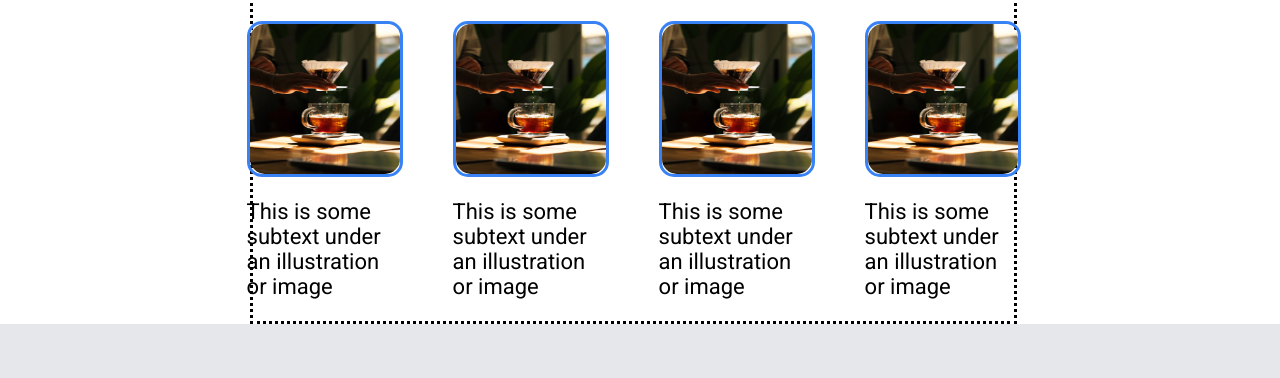
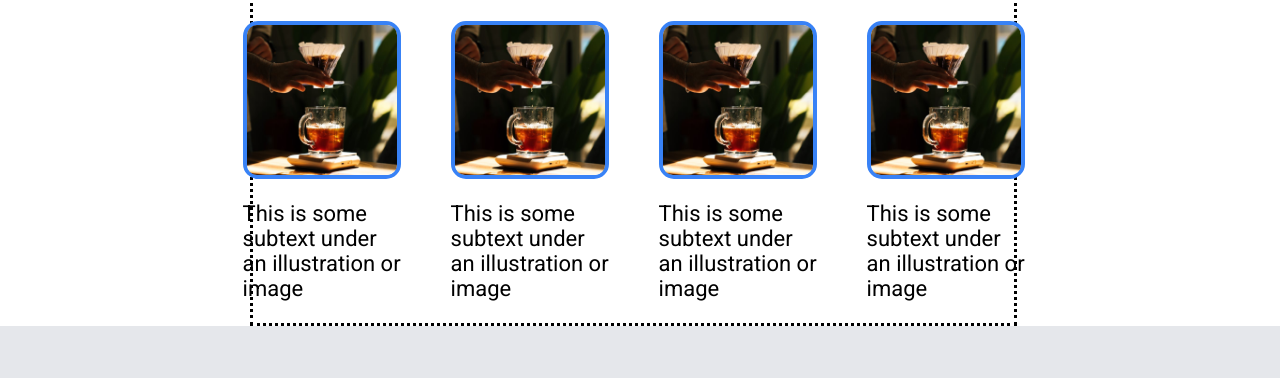
Before and after one commit to OskarSundelin/Odin_Landing_Page, a plain HTML site: page index.html in a window 1280 px wide. Shown: the part 422-800 px from the top of the page. Drawn offline with Linux system fonts and the light colour scheme.

Commit message:
adjust image positioning in box border

```diff
--- a/style.css
+++ b/style.css
@@ -113,16 +113,17 @@ button {
 }
 
 .itemImage {
-	border: 3px solid #3882F6;
+	border: 4px solid #3882F6;
 	border-radius: 15px;
 	width: 150px;
 	height: 150px;
 }
 
 .itemImage img {
-	width: 150px;
-	height: 150px;
-	border-radius: 15px;
+	width: 100%;
+	height: 100%;
+	border-radius: 10px;
+	object-fit:cover;
 }
 
 .quoteContainer {
```
